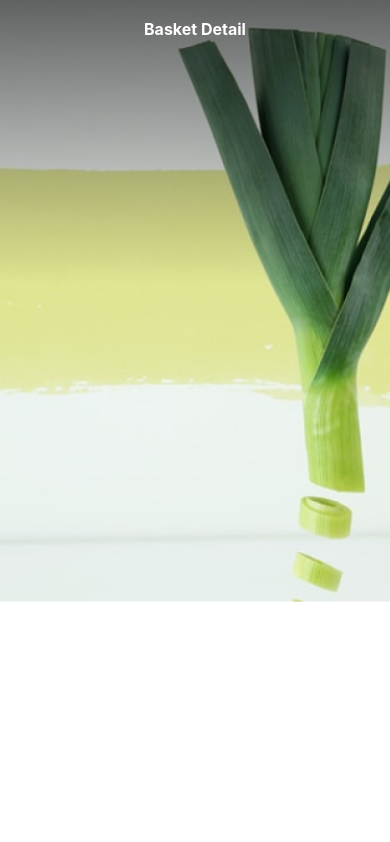
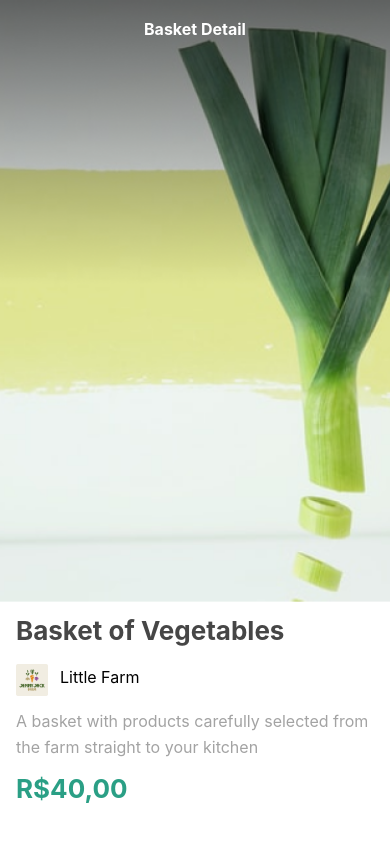
Before and after one commit to DaianaEgerMichels/react-native, a React Native app: screen / in a window 390 px wide. Built offline with nearby package versions, Linux system fonts and the light colour scheme.

Commit message:
added description and updated readme

```diff
--- a/src/screens/Basket.js
+++ b/src/screens/Basket.js
@@ -1,7 +1,8 @@
 import React from "react";
-import { StyleSheet, Image, Dimensions, Text } from "react-native";
+import { StyleSheet, Image, Dimensions, Text, View } from "react-native";
 
 import topo from "../../assets/topo.png";
+import logo from "../../assets/logo.png";
 
 const width = Dimensions.get('screen').width;
 
@@ -10,6 +11,20 @@ export default function Basket() {
     <>
         <Image source={topo} style={styles.top} />
         <Text style={styles.title}>Basket Detail</Text>
+
+        <View style={styles.basket}>
+            <Text style={styles.name} >Basket of Vegetables</Text>
+            <View style={styles.farm}>
+                <Image source={logo} style={styles.imageFarm} />
+                <Text style={styles.nameFarm} >Little Farm</Text>
+            </View>
+
+            <Text style={styles.description} >
+                A basket with products carefully
+                selected from the farm straight to your kitchen
+            </Text>
+            <Text style={styles.price} >R$40,00</Text>
+        </View>
     </>
     )
 }
@@ -28,5 +43,40 @@ const styles = StyleSheet.create({
         color: "white",
         fontWeight: "bold",
         padding: 16
+    },
+    basket: {
+        paddingVertical: 8,
+        paddingHorizontal: 16,
+    },
+    name: {
+        color: "#464646",
+        fontSize: 26,
+        lineHeight: 42,
+        fontWeight: "bold"
+    },
+    farm: {
+        flexDirection: "row",
+        paddingVertical: 12
+    },
+    nameFarm: {
+        fontSize: 16,
+        lineHeight: 26,
+        marginLeft: 12
+    },
+    imageFarm: {
+        width: 32,
+        height: 32
+    },
+    description: {
+        color: "#A3A3A3",
+        fontSize: 16,
+        lineHeight: 26,
+    },
+    price: {
+        color: "#2A9F85",
+        fontWeight: "bold",
+        fontSize: 26,
+        lineHeight: 42,
+        marginTop: 8
     }
 });
```
Also changed, not shown: assets/app.png (added), 1 other file (tests, documents, lock files or other folders).
